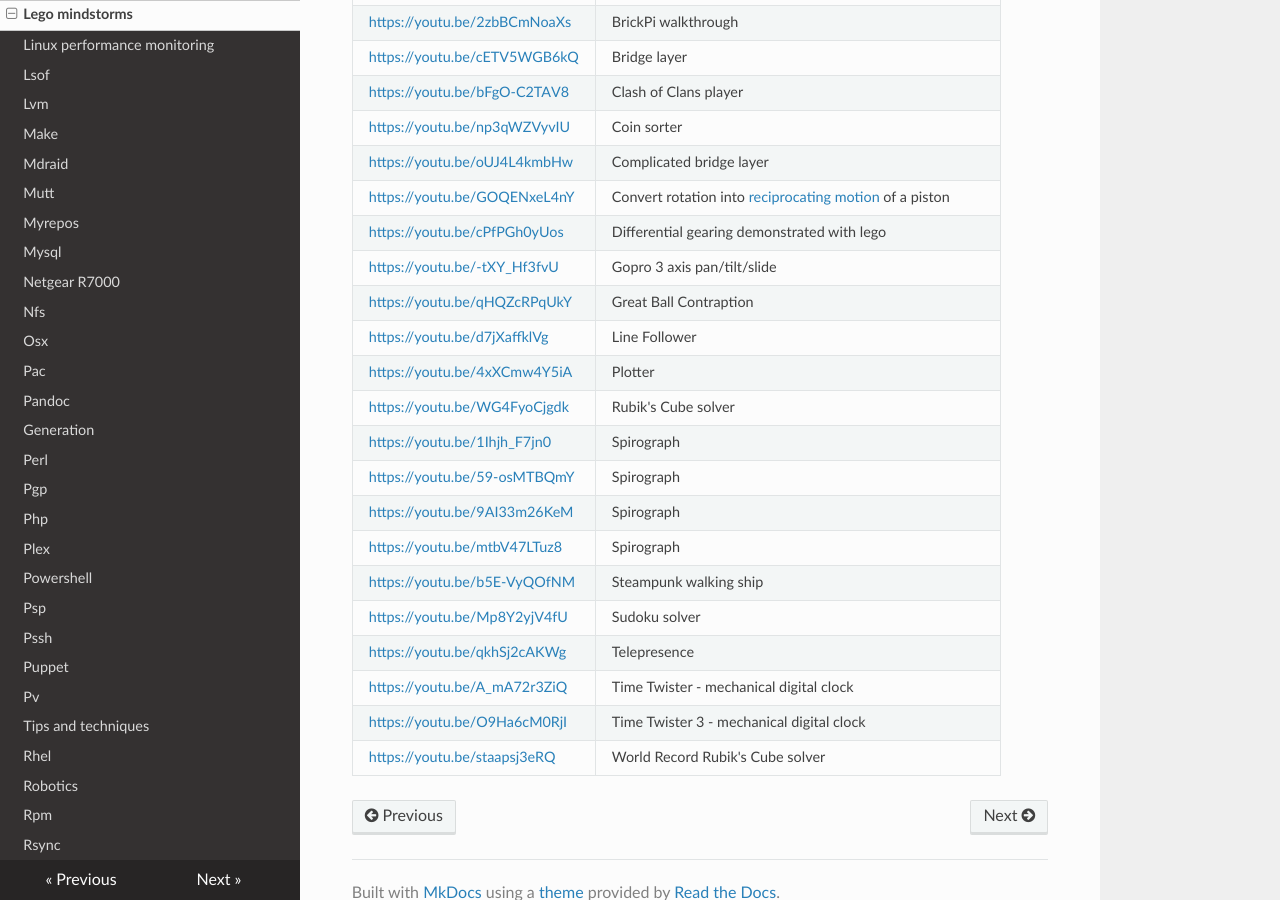
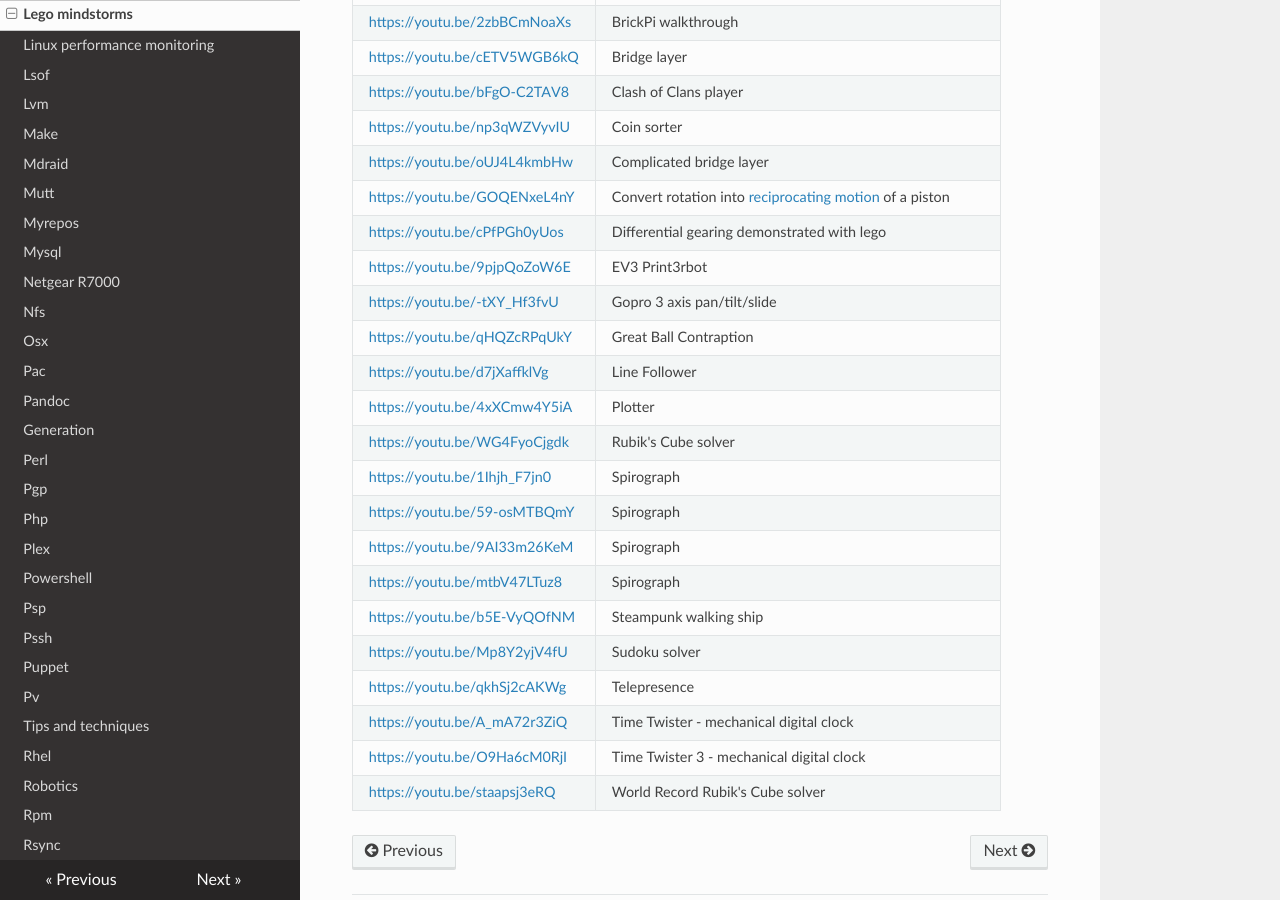
Before and after one commit to lando-cal/tech-notes, an MkDocs documentation site: the page built from docs/lego-mindstorms.md, in a window 1280 px wide and 900 px high, scrolled down 955 px. Built offline with MkDocs 1.6.1, drawn with Linux system fonts in a browser that asks for light colours; nearby versions of some CDN libraries.

```diff
--- a/docs/lego-mindstorms.md
+++ b/docs/lego-mindstorms.md
@@ -17,9 +17,9 @@ Lego Mindstorms
 
 # Videos
 
-link                                          | description
---------------------------------------------- | ------------------------------------------------------------------------------------------------------------
-<https://youtu.be/Ii4ElBLvp6Q>                | Active differential system for RWD traction control
+link                           | description
+------------------------------ | ------------------------------------------------------------------------------------------------------------
+<https://youtu.be/Ii4ElBLvp6Q> | Active differential system for RWD traction control
 <https://youtu.be/t-c6ktfzwW0> | Arm robot
 <https://youtu.be/961IdKfa5rI> | Arm robot - 3 axis, 360 degree motion, lightweight
 <https://youtu.be/yAtmdyyIRbE> | Arm robot on treads
@@ -28,10 +28,11 @@ link                                          | description
 <https://youtu.be/2zbBCmNoaXs> | BrickPi walkthrough
 <https://youtu.be/cETV5WGB6kQ> | Bridge layer
 <https://youtu.be/bFgO-C2TAV8> | Clash of Clans player
-<https://youtu.be/np3qWZVyvIU>                | Coin sorter
+<https://youtu.be/np3qWZVyvIU> | Coin sorter
 <https://youtu.be/oUJ4L4kmbHw> | Complicated bridge layer
 <https://youtu.be/GOQENxeL4nY> | Convert rotation into [reciprocating motion](https://en.wikipedia.org/wiki/Reciprocating_motion) of a piston
-<https://youtu.be/cPfPGh0yUos>                | Differential gearing demonstrated with lego
+<https://youtu.be/cPfPGh0yUos> | Differential gearing demonstrated with lego
+<https://youtu.be/9pjpQoZoW6E> | EV3 Print3rbot
 <https://youtu.be/-tXY_Hf3fvU> | Gopro 3 axis pan/tilt/slide
 <https://youtu.be/qHQZcRPqUkY> | Great Ball Contraption
 <https://youtu.be/d7jXaffklVg> | Line Follower
```
